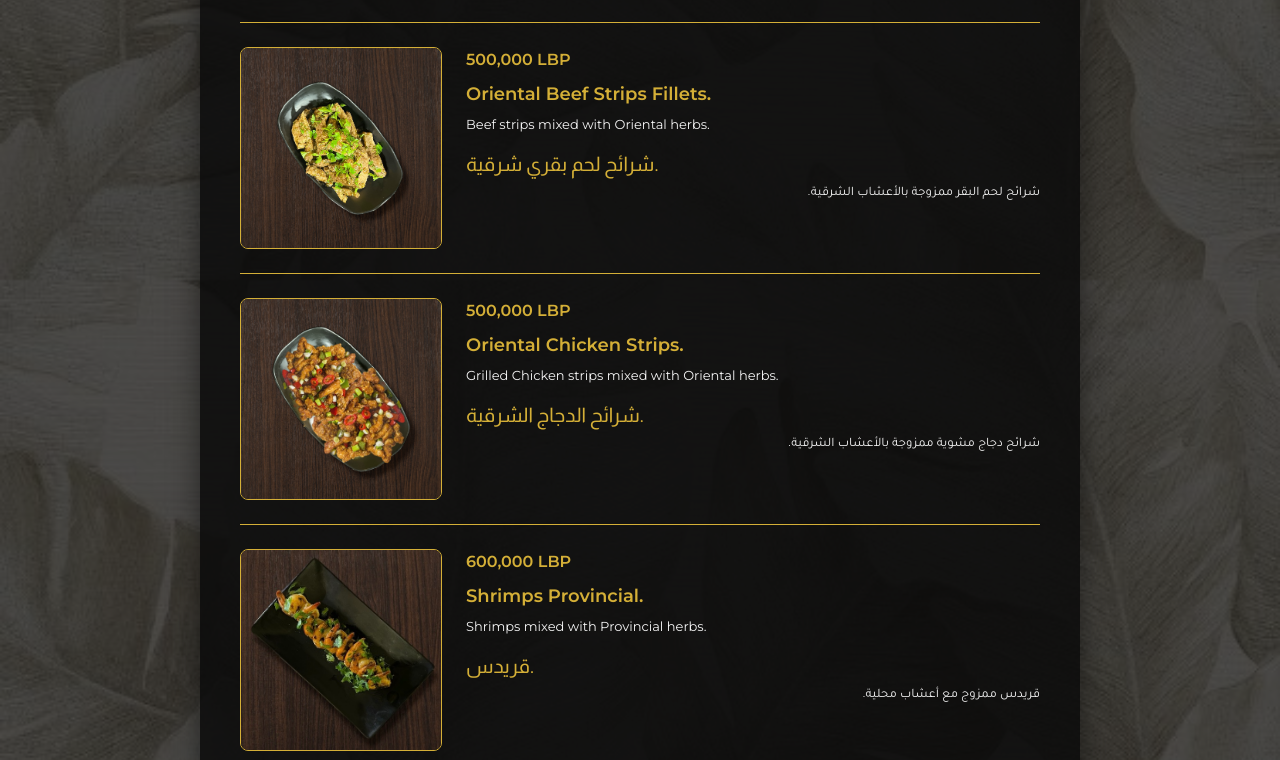
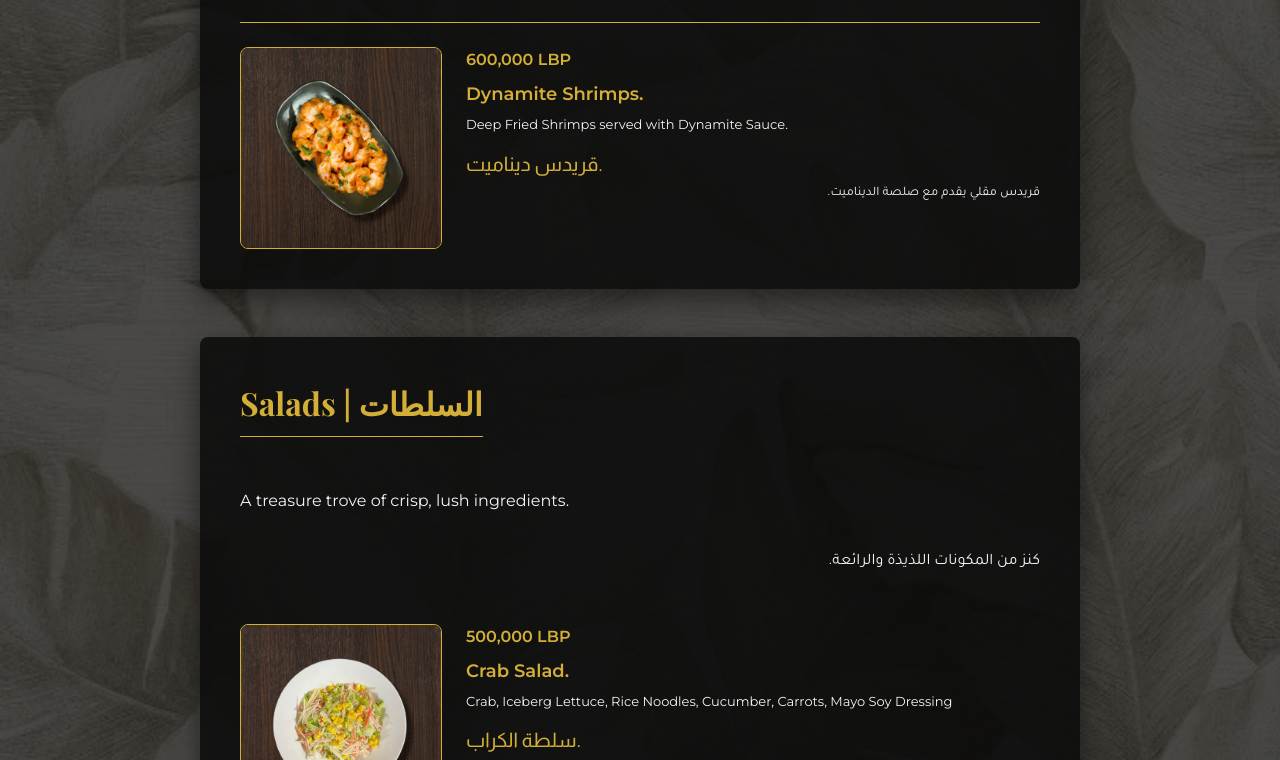
Before and after one commit to ashrafshaar1/hamsat-web-menu, a React (Create React App) app: page / in a window 1280 px wide. Shown: the part 3560-4320 px from the top of the page. Built offline with nearby package versions, Linux system fonts and the light colour scheme; a web font is replaced by a local one.

Commit message:
food update

```diff
--- a/src/data.js
+++ b/src/data.js
@@ -97,33 +97,6 @@ export const menuData = {
         image: "uploads/starters/WINGS.JPEG"
       },
       {
-        id: 5,
-        englishTitle: "Oriental Beef Strips Fillets.",
-        arabicTitle: "شرائح لحم بقري شرقية.",
-        price: "500,000 LBP",
-        englishDescription: "Beef strips mixed with Oriental herbs.",
-        arabicDescription: "شرائح لحم البقر ممزوجة بالأعشاب الشرقية.",
-        image: "uploads/starters/BEEF.JPEG"
-      },
-      {
-        id: 6,
-        englishTitle: "Oriental Chicken Strips.",
-        arabicTitle: "شرائح الدجاج الشرقية.",
-        price: "500,000 LBP",
-        englishDescription: "Grilled Chicken strips mixed with Oriental herbs.",
-        arabicDescription: "شرائح دجاج مشوية ممزوجة بالأعشاب الشرقية.",
-        image: "uploads/starters/CHICKEN.JPEG"
-      },
-      {
-        id: 7,
-        englishTitle: "Shrimps Provincial.",
-        arabicTitle: "قريدس.",
-        price: "600,000 LBP",
-        englishDescription: "Shrimps mixed with Provincial herbs.",
-        arabicDescription: "قريدس ممزوج مع أعشاب محلية.",
-        image: "uploads/starters/SHRIMP.JPG"
-      },
-      {
         id: 7,
         englishTitle: "Dynamite Shrimps.",
         arabicTitle: " قريدس ديناميت.",
@@ -168,24 +141,6 @@ export const menuData = {
         arabicDescription: "قريدس، خضراوات مشكلة تقدم مع الليمون و الزيت المنكه بالاعشاب.",
         image: "uploads/salad/SHRIMP.JPEG"
       },
-      {
-        id: 11,
-        englishTitle: "Chicken Strip Salad.",
-        arabicTitle: "سلطة شرائح الدجاج.",
-        price: "500,000 LBP",
-        englishDescription: "Grilled Chicken Strips, Mixed Greens and Creamy Mayo Dressing.",
-        arabicDescription: " شرائح دجاج مشوية، خضراوات مشكلة و صلصة مايونيز كريمية.",
-        image: "uploads/salad/CHICKEN.JPEG"
-      },
-      {
-        id: 12,
-        englishTitle: "Chicken Ceaser Salad.",
-        arabicTitle: "سلطة سيزر بالدجاج.",
-        price: "500,000 LBP",
-        englishDescription: "Grilled Chicken Strips, Iceberg Lettuce and Caesar Dressing.",
-        arabicDescription: "شرائح دجاج مشوية، خس آيسبرغ و صلصة سيزر.",
-        image: "uploads/salad/CEASER.JPEG"
-      }
     ]
   },
   maincourse: {
@@ -196,49 +151,13 @@ export const menuData = {
     },
     items: [
       {
-        id: 13,
-        englishTitle: "Grilled Chicken Breast.",
-        arabicTitle: "صدور دجاج مشوية.",
-        price: "750,000 LBP",
-        englishDescription: "Chicken Breast Served with Creamy Cajen Sauce and Fries.",
-        arabicDescription: "يُقدم مع صلصة كاجين الكريمية و البطاطس المقلية.",
-        image: "uploads/ham main/GRILLEDCHI.JPEG"
-      },
-      {
-        id: 14,
-        englishTitle: "Grilled Beef Strip.",
-        arabicTitle: "شرائح لحم البقر المشوية.",
-        price: "850,000 LBP",
-        englishDescription: "Beef Strip Served with Creamy Pepper/Mushroom Sauce, Fries.",
-        arabicDescription: "تقدم مع صلصة الفلفل/الفطر الكريمية و البطاطس المقلية.",
-        image: "uploads/ham main/GRILLEDBEEF.JPEG"
-      },
-      {
-        id: 15,
-        englishTitle: "Sea Food Mix Platter.",
-        arabicTitle: "طبق مأكولات بحرية مشكلة.",
+        id: 16,
+        englishTitle: "Shrimp Platter.",
+        arabicTitle: "طبق القريدس.",
         price: "650,000 LBP",
-        englishDescription: "8 Shrimp pcs, 2 Fish Fillet pcs, 1 Calamari served with Mini Crab Salad, Tartar, Cocktail Sauce and Fries.",
-        arabicDescription: "8 قطع قريدس، 2 قطعة فيليه سمك، 1 كاليماري تقدم مع سلطة الكراب حجم صغير، الطرطور، صلصة الكوكتيل و البطاطس المقلية.",
-        image: "uploads/ham main/SEAFOOD.JPEG"
-      },
-      {
-        id: 16,
-        englishTitle: "Shrimp Platter (Spicey).",
-        arabicTitle: "طبق القريدس (حار).",
-        price: "650,000 LBP",
-        englishDescription: "14 Crispy Shrimp pcs served with Pickles, Tartar, Cocktail and Fries.",
-        arabicDescription: "14 قطعة قريدس مقرمش تقدم مع مخلل، طرطور، كوكتيل و بطاطس مقلية.",
+        englishDescription: "10 Crispy Shrimp pcs served with Pickles, Tartar, Cocktail and Fries.",
+        arabicDescription: "10 قطعة قريدس مقرمش تقدم مع مخلل، طرطور، كوكتيل و بطاطس مقلية.",
         image: "uploads/ham main/SHRIMPS.JPEG"
-      },
-      {
-        id: 17,
-        englishTitle: "Crispy Fish Fillet Platter.",
-        arabicTitle: "طبق فيليه السمك المقرمش.",
-        price: "650,000 LBP",
-        englishDescription: "6 Crispy Fish Fillet pcs served with Pickles, Tartar sauce and Fries.",
-        arabicDescription: "6 قطع من فيليه السمك المقرمش تقدم مع المخلل، صلصة الطرطور و البطاطس المقلية.",
-        image: "uploads/ham main/FISH.JPEG"
       },
       {
         id: 18,
@@ -248,33 +167,6 @@ export const menuData = {
         englishDescription: "6 Crispy Chicken pcs served with Pickles, Garlic sauce and Fries.",
         arabicDescription: "6 قطع دجاج مقرمشة تقدم مع المخلل، صلصة الثوم و البطاطس المقلية.",
         image: "uploads/ham main/CRISPY.JPEG"
-      },
-      {
-        id: 19,
-        englishTitle: "Chicken Escalope Platter.",
-        arabicTitle: "شرائح لحم البقر الشرقية.",
-        price: "700,000 LBP",
-        englishDescription: "Chicken Escalop served with Marinara Sauce and Fries.",
-        arabicDescription: "إسكالوب الدجاج يقدم مع صلصة مارينارا و البطاطس المقلية.",
-        image: "uploads/ham main/ESCALOP.JPEG"
-      },
-      {
-        id: 19,
-        englishTitle: "Beef Burger.",
-        arabicTitle: "برغر لحمة.",
-        price: "500,000 LBP",
-        englishDescription: "200g Home made Beef Pate served with Caramelized Onion, Fresh Tomatoes, Lettuce, Pickles, Sauce Cocktail and Fries.",
-        arabicDescription: "200 جرام من باتيه لحم البقر المصنوع منزليًا يقدم مع البصل المكرمل والطماطم الطازجة والخس والمخللات وكوكتيل الصلصة والبطاطس المقلية.",
-        image: "uploads/ham main/BEEFB.JPEG"
-      },
-      {
-        id: 19,
-        englishTitle: "Chicken Breast Burger.",
-        arabicTitle: "برغر دجاج.",
-        price: "450,000 LBP",
-        englishDescription: "180g Grilled Chicken Breast served with Garlic Mayo Sauce, Iceberg, Pickles and Fries.",
-        arabicDescription: "180 جرام صدور دجاج مشوية تقدم مع صلصة المايونيز، الثوم، الخس، المخللات و البطاطس المقلية.",
-        image: "uploads/ham main/CHICKENB.JPEG"
       },
     ]
   },
@@ -310,33 +202,6 @@ export const menuData = {
         price: "300,000 LBP",
         englishDescription: "Add on Strawberry, Banana or Banana 100,000 LBP",
         arabicDescription: "إضافة الفراولة أو الموز أو الموز 100,000 LBP",
-        image: "uploads/arancini.jpg"
-      },
-      {
-        id: 17,
-        englishTitle: "Fondant with Icecream",
-        arabicTitle: "",
-        price: "350,000 LBP",
-        englishDescription: "",
-        arabicDescription: "",
-        image: "uploads/arancini.jpg"
-      },
-      {
-        id: 18,
-        englishTitle: "Baklava Icecream",
-        arabicTitle: "",
-        price: "",
-        englishDescription: "",
-        arabicDescription: "",
-        image: "uploads/arancini.jpg"
-      },
-      {
-        id: 18,
-        englishTitle: "Dubai Chocolate",
-        arabicTitle: "",
-        price: "",
-        englishDescription: "",
-        arabicDescription: "",
         image: "uploads/arancini.jpg"
       },
       {
```
